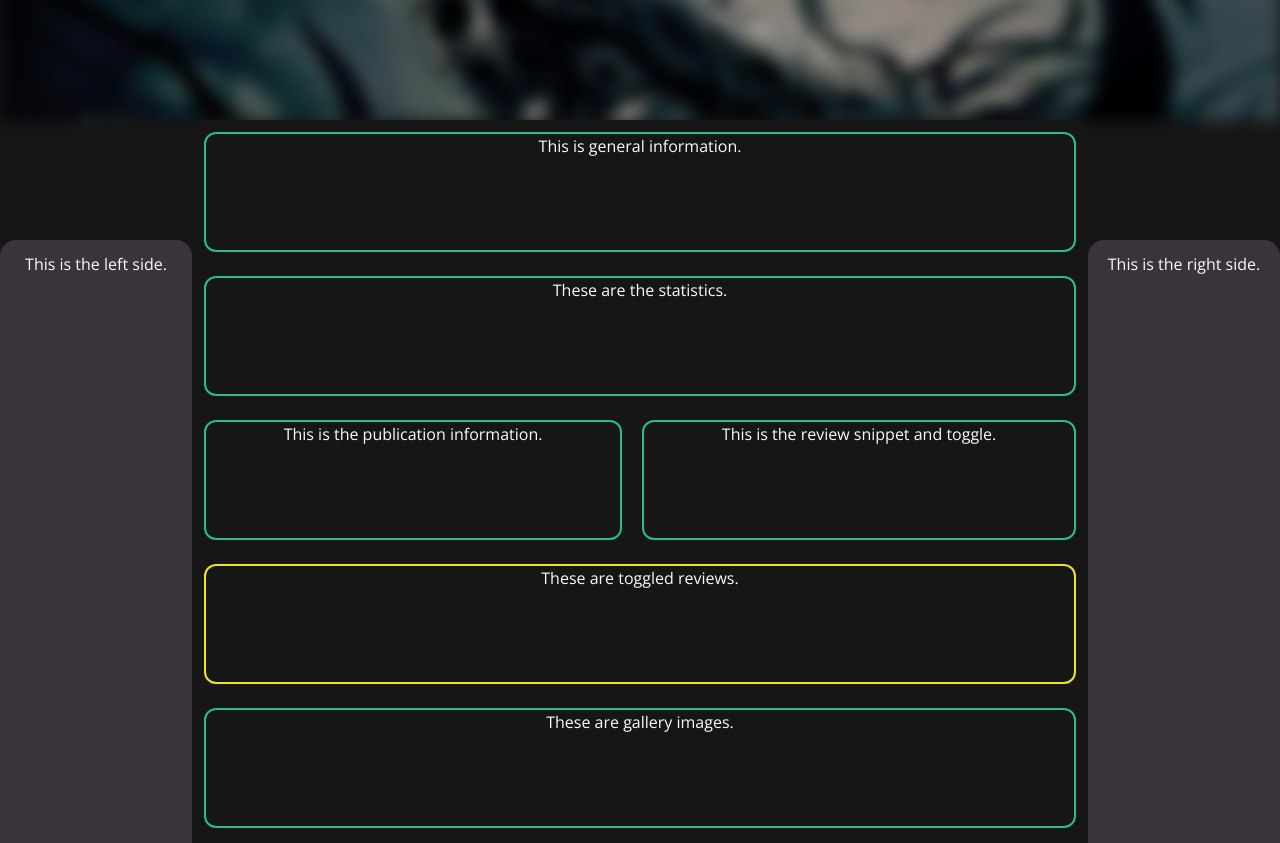
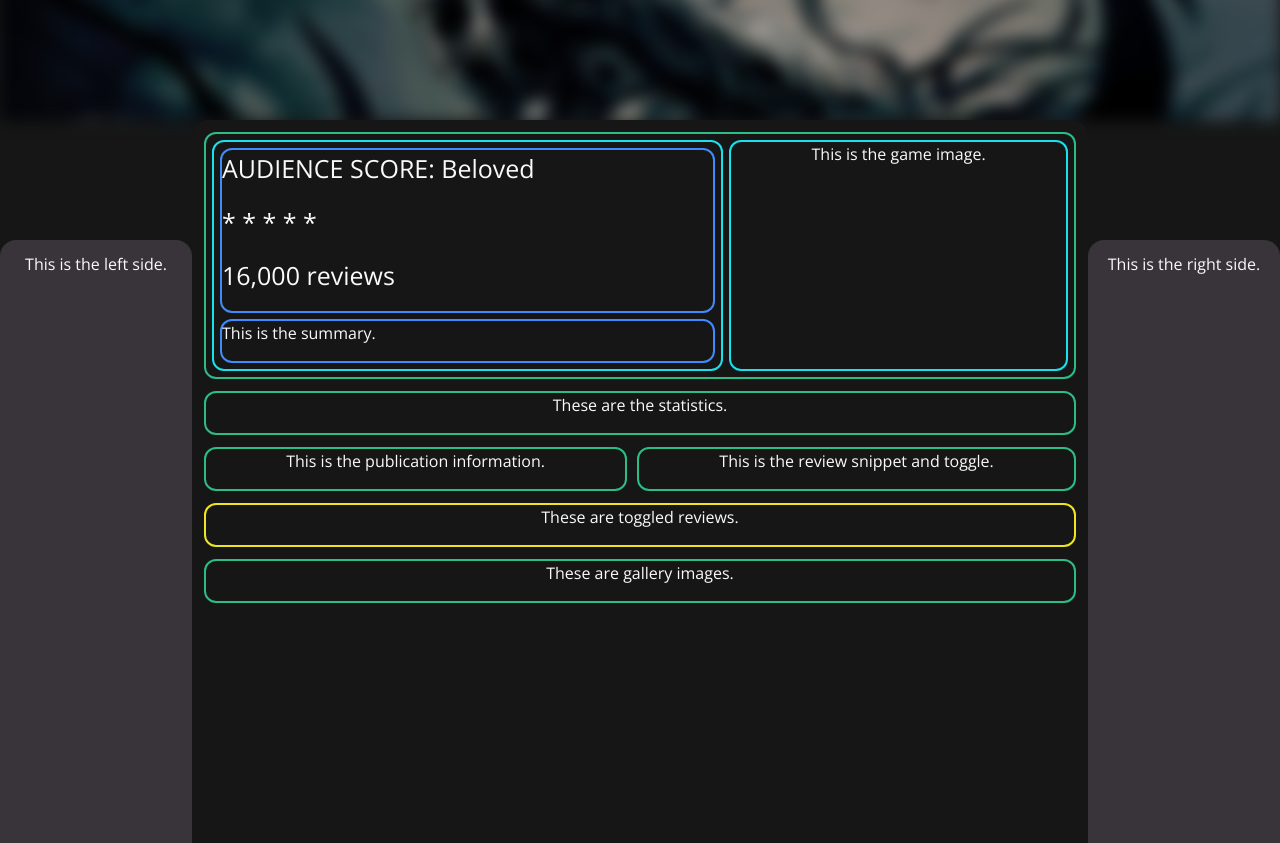
Before and after one commit to cen4010-sp23-g14/ggTracker, a plain HTML site: page gallery.html in a window 1280 px wide. Shown: the part 740-1583 px from the top of the page. Drawn offline with nearby package versions, Linux system fonts and the light colour scheme.

Commit message:
More css

```diff
--- a/assets/css/main.css
+++ b/assets/css/main.css
@@ -6,34 +6,44 @@
 * License: https://bootstrapmade.com/license/
 */
 
+
 /*--------------------------------------------------------------
 # Set main reusable colors and fonts using CSS variables
 # Learn more about CSS variables at https://developer.mozilla.org/en-US/docs/Web/CSS/Using_CSS_custom_properties
 --------------------------------------------------------------*/
+
+
 /* Fonts */
+
 :root {
     --font-default: "Open Sans", system-ui, -apple-system, "Segoe UI", Roboto, "Helvetica Neue", Arial, "Noto Sans", "Liberation Sans", sans-serif, "Apple Color Emoji", "Segoe UI Emoji", "Segoe UI Symbol", "Noto Color Emoji";
     --font-primary: "Inter", sans-serif;
     --font-secondary: "DIN Alternative", sans-serif;
 }
 
+
 /* Colors */
+
 :root {
     --color-default: #fafafa;
     --color-primary: #27a776;
     --color-secondary: #161616;
 }
 
+
 /* Smooth scroll behavior */
+
 :root {
     scroll-behavior: smooth;
 }
 
+
 /*--------------------------------------------------------------
 # General
 --------------------------------------------------------------*/
 
-html, body {
+html,
+body {
     height: 100%;
     width: 100%;
 }
@@ -63,9 +73,11 @@ h6 {
     font-family: var(--font-primary);
 }
 
+
 /*--------------------------------------------------------------
 # Sections & Section Header
 --------------------------------------------------------------*/
+
 .section-header {
     padding-bottom: 40px;
 }
@@ -100,9 +112,11 @@ h6 {
     color: #fff;
 }
 
+
 /*--------------------------------------------------------------
 # Page Header
 --------------------------------------------------------------*/
+
 .page-header {
     padding: 120px 0 60px 0;
     min-height: 30vh;
@@ -149,9 +163,11 @@ h6 {
     background: #2cbc85;
 }
 
+
 /*--------------------------------------------------------------
 # Scroll top button
 --------------------------------------------------------------*/
+
 .scroll-top {
     position: fixed;
     visibility: hidden;
@@ -183,9 +199,11 @@ h6 {
     bottom: 15px;
 }
 
+
 /*--------------------------------------------------------------
 # Preloader
 --------------------------------------------------------------*/
+
 #preloader {
     display: flex;
     position: fixed;
@@ -280,7 +298,6 @@ h6 {
     0% {
         height: 0%;
     }
-
     100% {
         height: 100%;
     }
@@ -290,11 +307,9 @@ h6 {
     0% {
         opacity: 0%;
     }
-
     50% {
         opacity: 100%;
     }
-
     100% {
         opacity: 100%;
     }
@@ -307,21 +322,17 @@ h6 {
         left: 50%;
         transform: translate(-50%, -50%);
     }
-
     50% {
         position: absolute;
         top: 50%;
         left: 50%;
         transform: translate(-50%, -50%);
     }
-
     60% {
         transform: translate(-50%, -40%);
     }
-
     100% {
         transform: translate(-50%, -1000%)
-
     }
 }
 
@@ -329,7 +340,6 @@ h6 {
     0% {
         transform: translateY(200%);
     }
-
     100% {
         transform: translateY(-100%);
     }
@@ -339,15 +349,16 @@ h6 {
     0% {
         width: 5 0%;
     }
-
     100% {
         width: 0%;
     }
 }
 
+
 /*--------------------------------------------------------------
 # Header
 --------------------------------------------------------------*/
+
 .header {
     transition: all 0.5s;
     z-index: 997;
@@ -382,7 +393,6 @@ h6 {
     .header .logo h1 {
         font-size: 26px;
     }
-
     .header .logo i {
         font-size: 24px;
     }
@@ -411,14 +421,15 @@ h6 {
     }
 }
 
+
 /*--------------------------------------------------------------
 # Desktop Navigation
 --------------------------------------------------------------*/
+
 @media (min-width: 992px) {
     .navbar {
         padding: 0;
     }
-
     .navbar ul {
         margin: 0;
         padding: 0;
@@ -426,11 +437,9 @@ h6 {
         list-style: none;
         align-items: center;
     }
-
     .navbar li {
         position: relative;
     }
-
     .navbar input {
         display: flex;
         align-items: center;
@@ -448,8 +457,8 @@ h6 {
         border-radius: 12px;
         color: #fafafa;
     }
-
-  .navbar input:hover, .navbar input:checked {
+    .navbar input:hover,
+    .navbar input:checked {
         background-color: #fafafa;
         color: #AF8ADD;
         text-decoration: none;
@@ -460,11 +469,9 @@ h6 {
         -ms-user-select: none;
         user-select: none;
     }
-
      ::placeholder {
         color: #fafafa;
     }
-
     .navbar a,
     .navbar a:focus {
         display: flex;
@@ -480,21 +487,18 @@ h6 {
         white-space: nowrap;
         transition: 0.3s;
     }
-
     .navbar a i,
     .navbar a:focus i {
         font-size: 12px;
         line-height: 0;
         margin-left: 5px;
     }
-
     .navbar a:hover,
     .navbar .active,
     .navbar .active:focus,
     .navbar li:hover>a {
         color: #fff;
     }
-
     .navbar .dropdown ul {
         display: block;
         position: absolute;
@@ -509,40 +513,33 @@ h6 {
         transition: 0.3s;
         border-radius: 4px;
     }
-
     .navbar .dropdown ul li {
         min-width: 200px;
     }
-
     .navbar .dropdown ul a {
         padding: 10px 20px;
         font-size: 15px;
         text-transform: none;
         font-weight: 400;
     }
-
     .navbar .dropdown ul a i {
         font-size: 12px;
     }
-
     .navbar .dropdown ul a:hover,
     .navbar .dropdown ul .active:hover,
     .navbar .dropdown ul li:hover>a {
         color: #fff;
     }
-
     .navbar .dropdown:hover>ul {
         opacity: 1;
         top: 100%;
         visibility: visible;
     }
-
     .navbar .dropdown .dropdown ul {
         top: 0;
         left: calc(100% - 30px);
         visibility: hidden;
     }
-
     .navbar .dropdown .dropdown:hover>ul {
         opacity: 1;
         top: 0;
@@ -555,22 +552,24 @@ h6 {
     .navbar .dropdown .dropdown ul {
         left: -90%;
     }
-
     .navbar .dropdown .dropdown:hover>ul {
         left: -100%;
     }
 }
 
-@media (min-width: 992px) { /* 1280 */
+@media (min-width: 992px) {
+    /* 1280 */
     .mobile-nav-show,
     .mobile-nav-hide {
         display: none;
     }
 }
 
+
 /*--------------------------------------------------------------
 # Mobile Navigation
 --------------------------------------------------------------*/
+
 @media (max-width: 991px) {
     .navbar {
         position: fixed;
@@ -582,7 +581,6 @@ h6 {
         transition: 0.3s;
         z-index: 9997;
     }
-
     .navbar ul {
         position: absolute;
         inset: 0;
@@ -593,7 +591,6 @@ h6 {
         transition: 0.3s;
         z-index: 9998;
     }
-
     .navbar input {
         display: flex;
         align-items: center;
@@ -612,8 +609,8 @@ h6 {
         border-radius: 12px;
         color: #fafafa;
     }
-
-  .navbar input:hover, .navbar input:checked {
+    .navbar input:hover,
+    .navbar input:checked {
         background-color: #fafafa;
         color: #AF8ADD;
         text-decoration: none;
@@ -624,11 +621,9 @@ h6 {
         -ms-user-select: none;
         user-select: none;
     }
-
      ::placeholder {
         color: #fafafa;
     }
-
     .navbar a,
     .navbar a:focus {
         display: flex;
@@ -644,21 +639,18 @@ h6 {
         white-space: nowrap;
         transition: 0.3s;
     }
-
     .navbar a i,
     .navbar a:focus i {
         font-size: 12px;
         line-height: 0;
         margin-left: 5px;
     }
-
     .navbar a:hover,
     .navbar .active,
     .navbar .active:focus,
     .navbar li:hover>a {
         color: #fff;
     }
-
     .navbar .dropdown ul,
     .navbar .dropdown .dropdown ul {
         position: static;
@@ -668,12 +660,10 @@ h6 {
         transition: all 0.5s ease-in-out;
         border: 1px solid black;
     }
-
     .navbar .dropdown>.dropdown-active,
     .navbar .dropdown .dropdown>.dropdown-active {
         display: block;
     }
-
     .mobile-nav-show {
         color: #fff;
         font-size: 28px;
@@ -683,7 +673,6 @@ h6 {
         z-index: 9999;
         margin: 0 10px 0 10px;
     }
-
     .mobile-nav-hide {
         color: #fff;
         font-size: 32px;
@@ -695,15 +684,12 @@ h6 {
         top: 20px;
         z-index: 9999;
     }
-
     .mobile-nav-active {
         overflow: hidden;
     }
-
     .mobile-nav-active .navbar {
         right: 0;
     }
-
     .mobile-nav-active .navbar:before {
         content: "";
         position: fixed;
@@ -713,9 +699,11 @@ h6 {
     }
 }
 
+
 /*--------------------------------------------------------------
 # About Section
 --------------------------------------------------------------*/
+
 .about .content h2 {
     font-weight: 700;
     font-size: 24px;
@@ -744,9 +732,11 @@ h6 {
     line-height: 0;
 }
 
+
 /*--------------------------------------------------------------
 # Testimonials Section
 --------------------------------------------------------------*/
+
 .testimonials {
     margin-top: 80px;
 }
@@ -821,11 +811,9 @@ h6 {
     .testimonials .swiper-slide-active {
         opacity: 1;
     }
-
     .testimonials .swiper-pagination {
         margin-top: 0;
     }
-
     .testimonials .testimonial-item {
         margin: 40px 20px;
     }
@@ -838,9 +826,11 @@ h6 {
     }
 }
 
+
 /*--------------------------------------------------------------
 # Pricing Section
 --------------------------------------------------------------*/
+
 .gallery {
     margin-top: 40px;
 }
@@ -905,9 +895,11 @@ h6 {
     margin: 0;
 }
 
+
 /*--------------------------------------------------------------
 # Gallery Single Section
 --------------------------------------------------------------*/
+
 .gallery-single .portfolio-details-slider img {
     width: 100%;
 }
@@ -958,7 +950,6 @@ h6 {
 }
 
 @media (max-width: 575px) {
-
     .gallery-single .swiper-button-prev,
     .gallery-single .swiper-button-next {
         display: none;
@@ -1084,9 +1075,11 @@ h6 {
     padding: 0;
 }
 
+
 /*--------------------------------------------------------------
 # Services Section
 --------------------------------------------------------------*/
+
 .services .service-item {
     padding: 50px 30px;
     transition: all ease-in-out 0.4s;
@@ -1154,9 +1147,11 @@ h6 {
     color: var(--color-primary);
 }
 
+
 /*--------------------------------------------------------------
 # Pricing Section
 --------------------------------------------------------------*/
+
 .pricing {
     margin-top: 80px;
 }
@@ -1180,9 +1175,11 @@ h6 {
     font-size: 16px;
 }
 
+
 /*--------------------------------------------------------------
 # Contact Section
 --------------------------------------------------------------*/
+
 .contact .info-item+.info-item {
     margin-top: 40px;
 }
@@ -1307,11 +1304,11 @@ h6 {
     0% {
         transform: rotate(0deg);
     }
-
     100% {
         transform: rotate(360deg);
     }
 }
+
 
 /*--------------------------------------------------------------
 # Banner Section
@@ -1356,6 +1353,7 @@ h6 {
     font-size: 5vw;
 }
 
+
 /*--------------------------------------------------------------
 # Information Section
 --------------------------------------------------------------*/
@@ -1365,13 +1363,15 @@ h6 {
     grid-template-columns: 15% 70% 15%;
 }
 
-.info__left-side-wrapper, .info__right-side-wrapper {
+.info__left-side-wrapper,
+.info__right-side-wrapper {
     background-color: none;
     padding-top: 120px;
     padding-bottom: 60px;
 }
 
-.info__left-side, .info__right-side {
+.info__left-side,
+.info__right-side {
     padding: 12px 12px 12px 12px;
     text-align: center;
     background-color: #383439;
@@ -1380,39 +1380,83 @@ h6 {
 }
 
 .info__center {
-  background-color: #161616; /* #161616 */
+    background-color: #161616;
     border-radius: 16px;
 }
 
-.top-information__wrapper, .middle-information__wrapper, .bottom-information__wrapper {
-  padding: 12px 12px 12px 12px;
+.top-information__wrapper,
+.middle-information__wrapper,
+.bottom-information__wrapper {
+    margin: 12px 12px 12px 12px;
 }
 
 .middle-second__wrapper {
     display: grid;
     grid-template-columns: auto auto;
-  column-gap: 20px;
-  padding-top: 24px;
-}
-
-.general-information, .statistics, .publication, .review-snippet, .game-gallery {
+    column-gap: 10px;
+    padding-top: 12px;
+    max-width: 100%;
+}
+
+
+/* temporary */
+
+.general-information,
+.statistics,
+.publication,
+.review-snippet,
+.game-gallery {
     text-align: center;
     border: 2px solid #2cbc85;
     border-radius: 12px;
-  height: 120px;
+}
+
+.general-info__inner-wrapper,
+.general-info__image-wrapper {
+    text-align: center;
+    border: 2px solid #18e1eb;
+    border-radius: 12px;
+    margin: 6px 3px 6px 3px;
+}
+
+.general-info__inner-wrapper {
+    padding: 0px 6px 0px 6px;
+}
+
+.summary-wrapper,
+.ratings-wrapper {
+    text-align: left;
+    border: 2px solid #3f8bfc;
+    border-radius: 12px;
+    margin: 6px 0px 6px 0px;
 }
 
 .reviews {
     text-align: center;
     border: 2px solid #eee421;
     border-radius: 12px;
-  height: 120px;
-  margin-top: 24px;
-}
+    margin-top: 12px;
+}
+
+.general-information {
+    display: grid;
+    align-content: space-between;
+    grid-template-columns: 60% 40%;
+    padding: 0px 3px 0px 3px;
+}
+
+
+/* Text */
+
+.ratings-title {
+    font-size: 25px;
+}
+
 
 /*--------------------------------------------------------------
 # Hero Section
 --------------------------------------------------------------*/
+
 .hero {
     width: 100%;
     min-height: 30vh;
@@ -1484,9 +1528,11 @@ h6 {
     }
 }
 
+
 /*--------------------------------------------------------------
 # Footer
 --------------------------------------------------------------*/
+
 .footer {
     margin-top: 30px;
     padding: 30px 0;
@@ -1496,7 +1542,8 @@ h6 {
     z-index: 1;
 }
 
-.footer .copyright, .about {
+.footer .copyright,
+.about {
     text-align: left;
     color: rgba(255, 255, 255, 0.8);
     margin: 0 30px 0 30px;
--- a/gallery.html
+++ b/gallery.html
@@ -108,7 +108,21 @@
         <div class="info__center">
           <div class="top-information__wrapper">
             <div class="general-information">
-              <p>This is general information.</p>
+              <div class="general-info__inner-wrapper">
+                <div class="ratings-wrapper">
+                  <div class="ratings-title">
+                    <p><span>AUDIENCE SCORE:</span> Beloved</p>
+                    <p>* * * * *</p>
+                    <p>16,000 reviews</p>
+                  </div>
+                </div>
+                <div class="summary-wrapper">
+                  <p>This is the summary.</p>
+                </div>
+              </div>
+              <div class="general-info__image-wrapper">
+                <p>This is the game image.</p>
+              </div>
             </div>
           </div>
           <div class="middle-information__wrapper">
```
Lines whose indentation alone changed are shown as unchanged.
